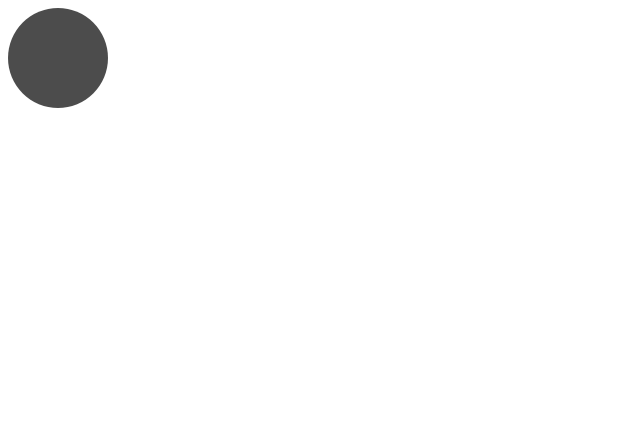
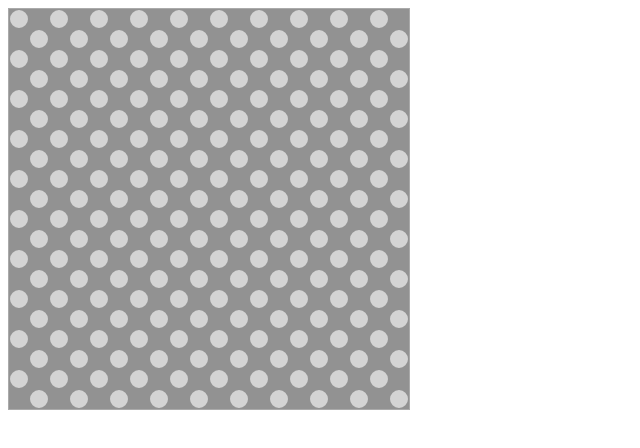
Before and after one commit to ashiguruma/patternomaly, a website: page examples/scaling.html in a window 1280 px wide. Shown: the whole page, without its empty margins (0-640 px from the left). Drawn offline with Linux system fonts and the light colour scheme.

Commit message:
Scaling research

```diff
--- a/examples/scaling.html
+++ b/examples/scaling.html
@@ -3,36 +3,96 @@
   <head>
     <meta charset="utf-8">
     <title>Canvas Pattern Generator</title>
+    <style>
+    canvas {
+      border: 1px solid #aaa;
+    }
+    </style>
   </head>
   <body>
-    <canvas id="canvas" width="100" height="100"></canvas>
+    <canvas id="canvas" width="400" height="400" style="width: 200px; height: 200px;"></canvas>
     <script>
       var canvas = document.getElementById("canvas")
       var context = canvas.getContext('2d');
-      console.log(context.backingStorePixelRatio);
 
-      canvas.width = 100;
-      canvas.height = 100;
+      var pixelRatio = window.devicePixelRatio;
+      var width = canvas.width;
+      var height = canvas.height;
 
-      var shapeCanvas = document.createElement("canvas")
+      canvas.width = width * pixelRatio;
+      canvas.height = height * pixelRatio;
+
+      // Create a canvas to hold the shape that forms the patternCanvas
+      var shapeCanvas = document.createElement('canvas');
       var shapeContext = shapeCanvas.getContext('2d');
-      shapeCanvas.width = 200;
-      shapeCanvas.height = 200;
 
-      shapeContext.scale(0.5, 0.5);
+      // Set the shape dimensions
+      shapeCanvas.width = 40;
+      shapeCanvas.height = 40;
+
+      // Fill the shape cavas with a background color
+      shapeContext.fillStyle = 'rgba(100, 100, 100, 0.7)';
+      shapeContext.fillRect(0, 0, shapeCanvas.width, shapeCanvas.height);
+
+      // Create and fill the shape
       shapeContext.beginPath();
-      shapeContext.fillStyle = 'rgba(0, 0, 0, 0.7)';
-      shapeContext.arc(200, 200, 200, 0, 2 * Math.PI);
+      shapeContext.fillStyle = 'rgba(255, 255, 255, 0.6)';
+
+      // Draw two discs to form the teselating pattern
+      shapeContext.arc(10, 10, 9, 0, 2 * Math.PI);
+      shapeContext.arc(30, 30, 9, 0, 2 * Math.PI);
       shapeContext.fill();
 
-      var containerCanvas = document.createElement("canvas")
-      var containerContext = containerCanvas.getContext('2d');
+      // Create a pattern from the shape
+      pattern = context.createPattern(shapeCanvas, 'repeat');
 
-      containerContext.scale(0.5, 0.5);
+      // Add the pattern to the pattern canvas over the background color
+      context.fillStyle = pattern;
+      context.fillRect(0, 0, canvas.width, canvas.height);
 
-      containerContext.drawImage(shapeCanvas, 0, 0);
+      context.scale(pixelRatio, pixelRatio);
 
-      context.drawImage(containerCanvas, 0, 0);
+      canvas.style.width = width + 'px';
+      canvas.style.height = height + 'px';
+
+      // var pixelRatio = window.devicePixelRatio;
+      // var width = canvas.width;
+      // var height = canvas.height;
+      //
+      // canvas.width = width * pixelRatio;
+      // canvas.height = height * pixelRatio;
+      //
+      // var shapeCanvas = document.createElement("canvas")
+      // var shapeContext = shapeCanvas.getContext('2d');
+      //
+      // shapeCanvas.width = canvas.width;
+      // shapeCanvas.height = canvas.height;
+      //
+      // // Implement the same setup as the pattern lib
+      //
+      // console.log(shapeCanvas.width);
+      //
+      // shapeContext.scale(pixelRatio, pixelRatio);
+      //
+      // // shapeContext.save();
+      //
+      // shapeContext.fillStyle = 'rgba(0, 0, 0, 0.7)';
+      // // shapeContext.scale(pixelRatio, pixelRatio);
+      // shapeContext.arc(200, 200, 100, 0, 2 * Math.PI);
+      // shapeContext.fill();
+      //
+      // // shapeContext.restore();
+      //
+      // context.drawImage(shapeCanvas, 0, 0);
+      //
+      // context.scale(pixelRatio, pixelRatio);
+      //
+      // canvas.style.width = width + 'px';
+      // canvas.style.height = height + 'px';
+      //
+
+
+
     </script>
   </body>
 </html>
```
